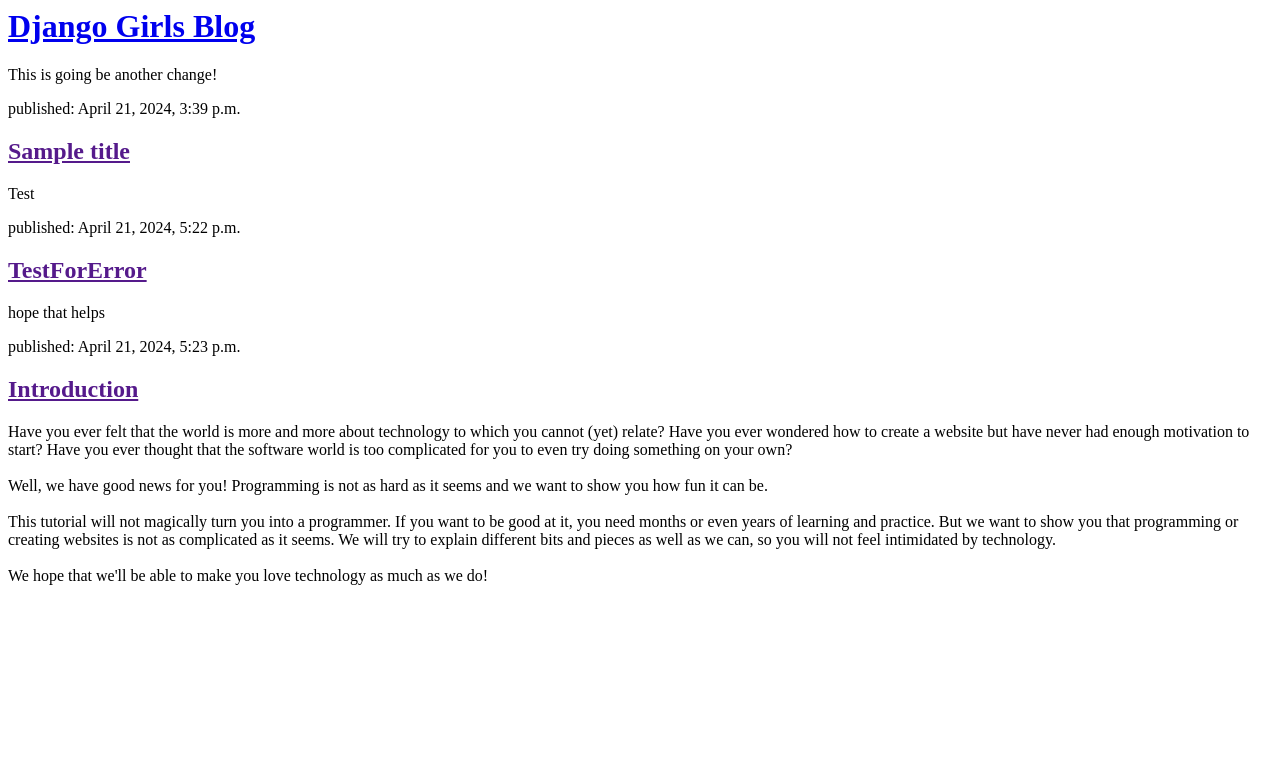
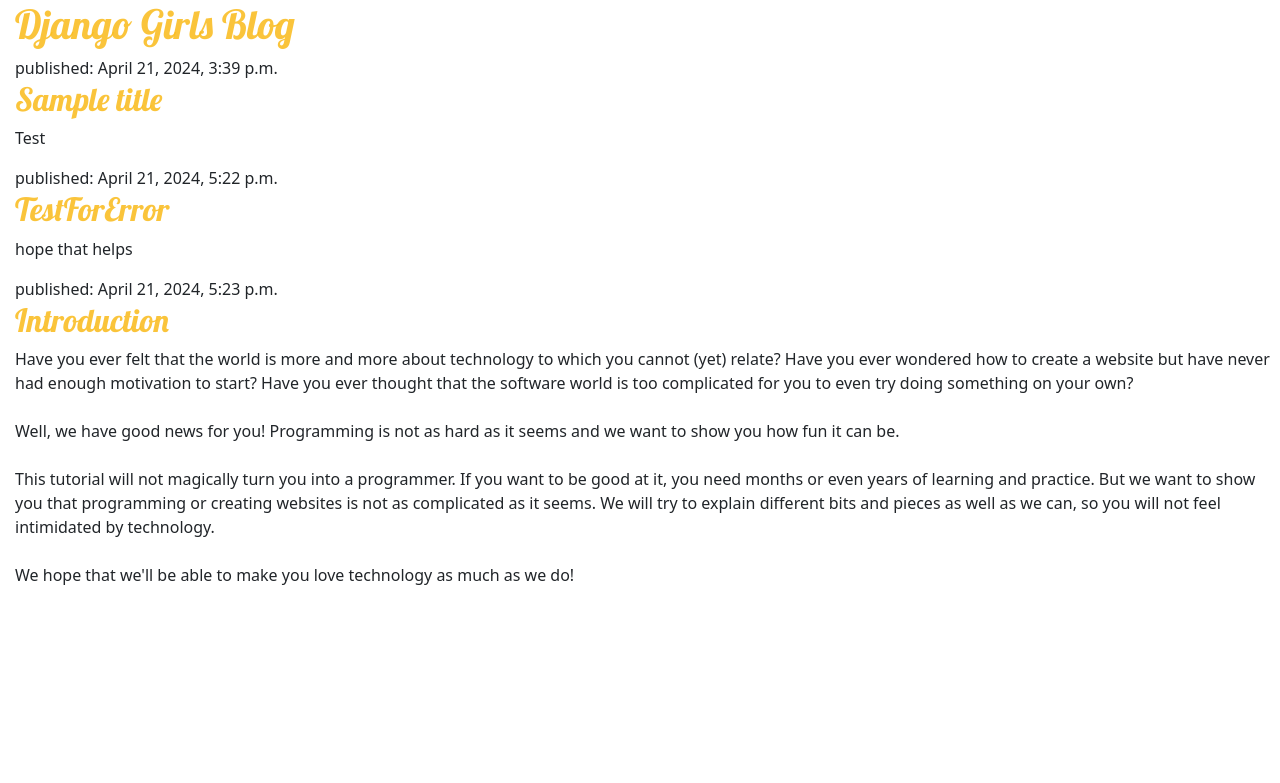
Before and after one commit to kamadomin/my-first-blog, a Django app: page / in a window 1280 px wide. Shown: the top 783 px of the page. Run offline with Django 3.2, Linux system fonts and the light colour scheme; data comes from the database, SQL or seed files in the repository.

Commit message:
Modified Headers

```diff
--- /dev/null
+++ b/blog/static/css/blog.css
@@ -0,0 +1,8 @@
+h1 a, h2 a {
+    color: #f9bc21e1;
+    text-decoration: none;
+    font-family: 'Lobster';
+}
+body {
+    padding-left: 15px;
+}
--- a/blog/templates/blog/post_list.html
+++ b/blog/templates/blog/post_list.html
@@ -1,8 +1,16 @@
+{% load static %}
+<!DOCTYPE html>
+<html>
+    <head>
+        <title>Django Girls blog</title>
+        <link rel="stylesheet" href="https://cdn.jsdelivr.net/npm/bootstrap@5.1.3/dist/css/bootstrap.min.css" integrity="sha384-1BmE4kWBq78iYhFldvKuhfTAU6auU8tT94WrHftjDbrCEXSU1oBoqyl2QvZ6jIW3" crossorigin="anonymous">
+        <link rel="stylesheet" href="{% static 'css/blog.css' %}">
+        <link rel="stylesheet" href="https://fonts.googleapis.com/css?family=Lobster&subset=latin,latin-ext">
+    </head>
+    <body>
         <header>
             <h1><a href="/">Django Girls Blog</a></h1>
         </header>
-
-<p> This is going be another change! </p>
 
         {% for post in posts %}
             <article>
@@ -11,3 +19,5 @@
                 <p>{{ post.text|linebreaksbr }}</p>
             </article>
         {% endfor %}
+    </body>
+</html>
```
Lines whose indentation alone changed are shown as unchanged.
